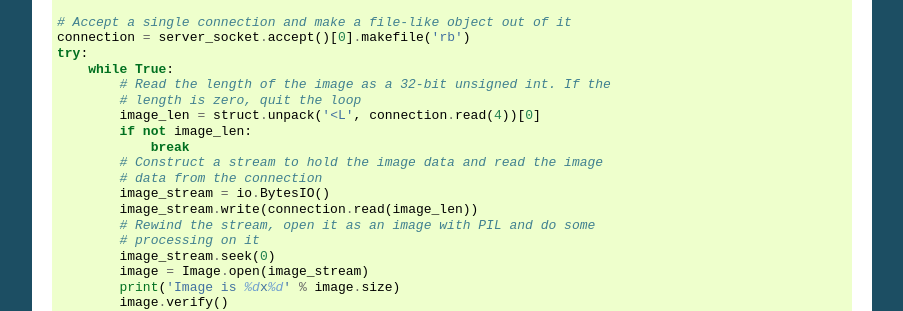
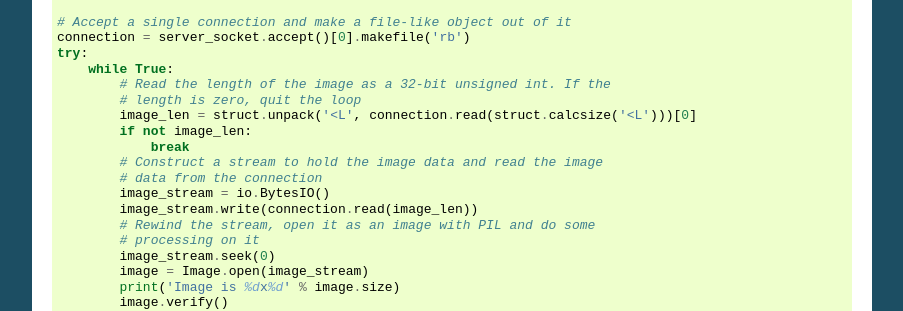
Before and after one commit to waveform80/picamera, a Sphinx documentation site: the page built from docs/recipes1.rst, in a window 1280 px wide and 900 px high, scrolled down 3311 px. Shown: the part 152-463 px from the top of the window, without its empty margins (198-1101 px from the left). Built offline with Sphinx 7.4.7, drawn with Linux system fonts in a browser that asks for light colours.

Commit message:
Let struct.calcsize tell us how many bytes to read

```diff
--- a/docs/recipes1.rst
+++ b/docs/recipes1.rst
@@ -242,7 +242,7 @@ library, e.g. OpenCV or GraphicsMagick)::
         while True:
             # Read the length of the image as a 32-bit unsigned int. If the
             # length is zero, quit the loop
-            image_len = struct.unpack('<L', connection.read(4))[0]
+            image_len = struct.unpack('<L', connection.read(struct.calcsize('<L')))[0]
             if not image_len:
                 break
             # Construct a stream to hold the image data and read the image
```
